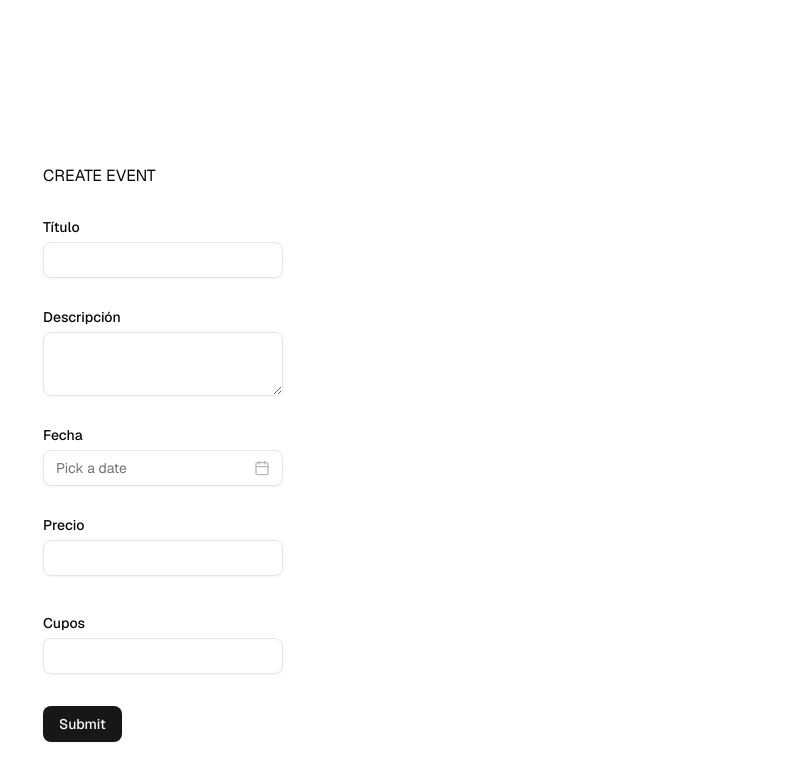
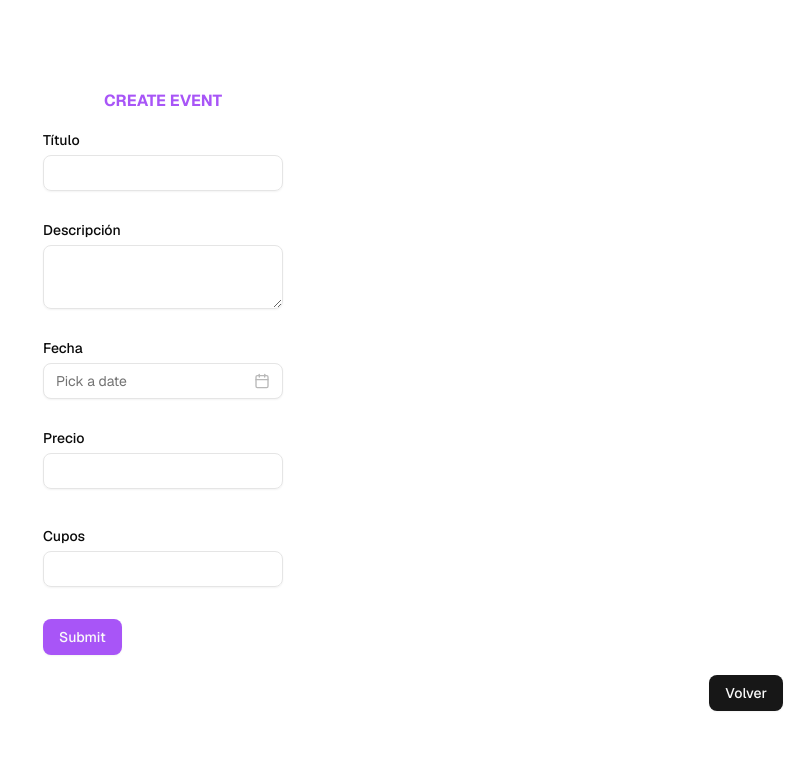
Before and after one commit to gachondoj/TareaEvently, a Next.js app: page /admin/events in a window 1280 px wide. Shown: the top 780 px of the page, without its empty margins (477-1280 px from the left). Built offline with nearby package versions, Linux system fonts and the light colour scheme.

Commit message:
style changes

```diff
--- a/src/app/admin/events/page.tsx
+++ b/src/app/admin/events/page.tsx
@@ -69,9 +69,9 @@ export default function CreateEvent() {
 
 
     return (
-      <div className="grid grid-rows-[20px_1fr_20px] items-center justify-items-center min-h-screen p-8 pb-20 gap-16 sm:p-20 font-[family-name:var(--font-geist-sans)]">
-        <main className="flex flex-col gap-[32px] row-start-2 items-center sm:items-start">
-            <div>CREATE EVENT</div>
+    <div className="justify-items-center flex flex-col justify-center min-h-screen font-[family-name:var(--font-geist-sans)]">
+        <main className="flex flex-col gap-5 p-5 items-center justify-center w-full">
+            <div className="text-[#a855f7] font-bold">CREATE EVENT</div>
             <Form {...form}>
                 <form onSubmit={form.handleSubmit(onSubmit)} className="space-y-8">
                     <FormField
@@ -168,10 +168,17 @@ export default function CreateEvent() {
                             </FormItem>
                         )}
                     />
-            <Button type="submit">Submit</Button>
+            <Button type="submit" className="hover:bg-[#9378ff] bg-[#a855f7]">Submit</Button>
         </form>
             </Form>
         </main>
+        <footer className="w-full flex justify-end pb-5 px-5">
+          <Button asChild>
+            <a href="/admin">
+              Volver
+            </a>
+          </Button>
+        </footer>
       </div>
     )
 }
--- a/src/app/events/page.tsx
+++ b/src/app/events/page.tsx
@@ -12,7 +12,7 @@ export default async function Events() {
 
             <div className="grid grid-cols-3 gap-y-5 gap-x-5">
               {events.map((event) => (
-                <Button key={event.id} asChild className="h-[5rem] w-[25rem] hover:bg-[#9378ff] bg-[#a855f7]">
+                <Button key={event.id} asChild disabled={event.availableRoom == 0} className="h-[5rem] w-[25rem] hover:bg-[#9378ff] bg-[#a855f7]">
                     <a href={`/events/${event.id}`} className="flex flex-col items-start">
                       <h2>{event.title}</h2>
                       <div className="flex justify-between w-full">
```
